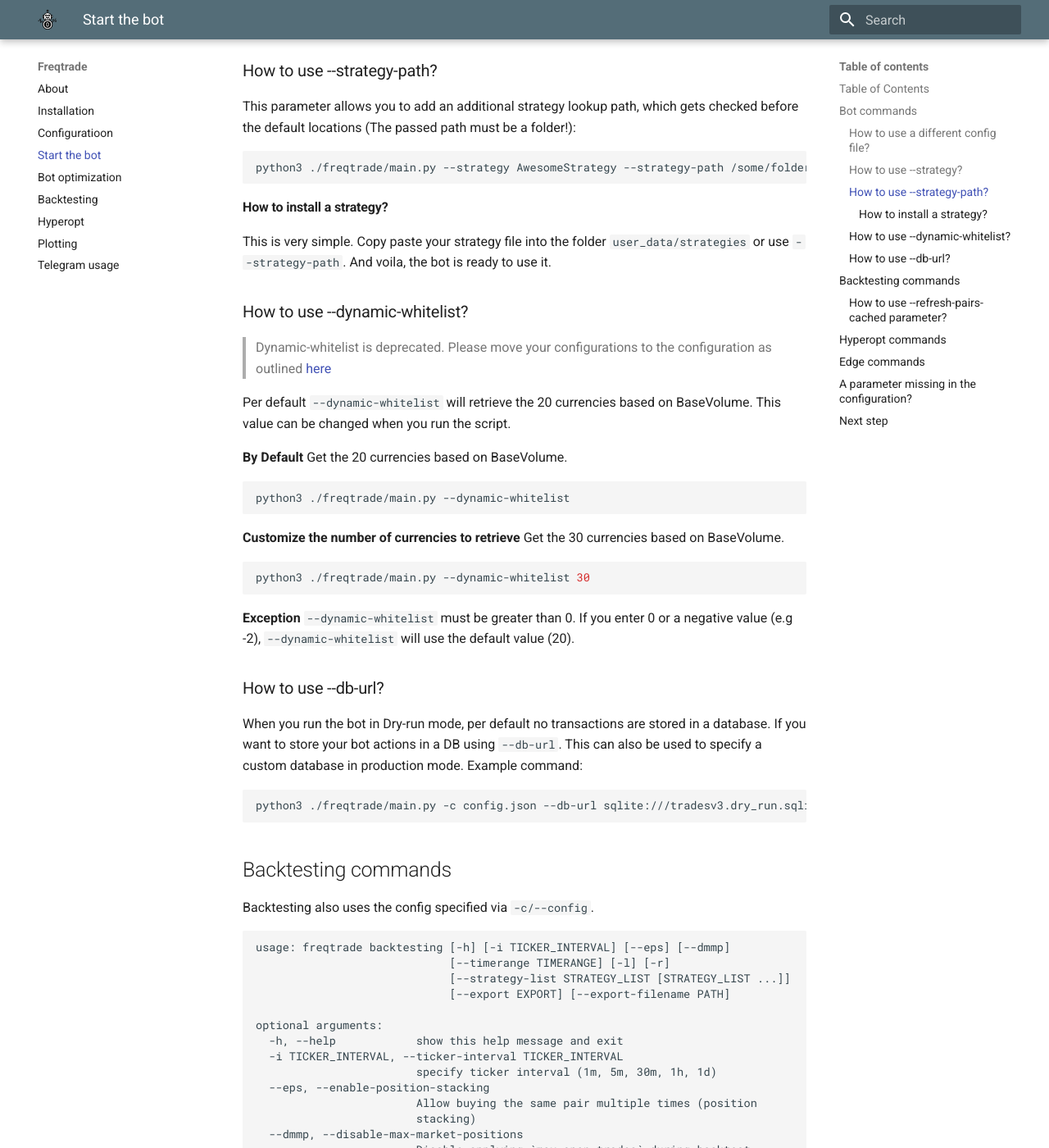
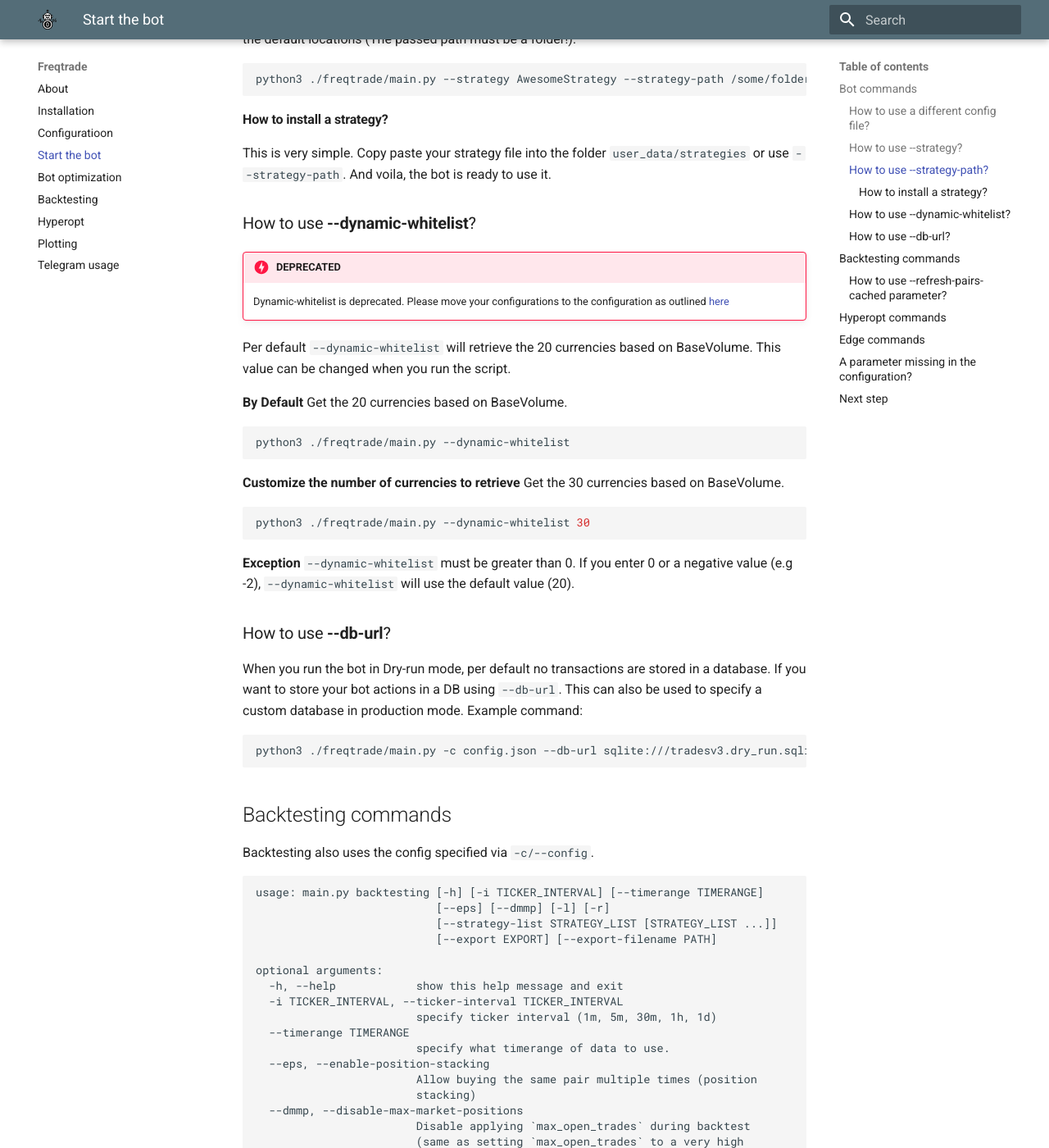
Before and after one commit to jacksonmori755/Crypto-trading-bot, an MkDocs documentation site: the page built from docs/bot-usage.md, in a window 1280 px wide and 1400 px high, scrolled down 1669 px. Shown: the whole window at 82% size. Built offline with MkDocs 1.6.1 and Material for MkDocs 9.7.7, drawn with Linux system fonts in a browser that asks for light colours; some of the changed text lies outside the part shown.

````diff
--- a/docs/bot-usage.md
+++ b/docs/bot-usage.md
@@ -1,32 +1,28 @@
-# Bot usage
+# Start the bot
 
-This page explains the difference parameters of the bot and how to run it.
+This page explains the different parameters of the bot and how to run it.
 
-## Table of Contents
-
-- [Bot commands](#bot-commands)
-- [Backtesting commands](#backtesting-commands)
-- [Hyperopt commands](#hyperopt-commands)
 
 ## Bot commands
 
 ```
-usage: freqtrade [-h] [-v] [--version] [-c PATH] [-d PATH] [-s NAME]
-                 [--strategy-path PATH] [--dynamic-whitelist [INT]]
-                 [--db-url PATH]
-                 {backtesting,hyperopt} ...
+usage: main.py [-h] [-v] [--version] [-c PATH] [-d PATH] [-s NAME]
+               [--strategy-path PATH] [--customhyperopt NAME]
+               [--dynamic-whitelist [INT]] [--db-url PATH]
+               {backtesting,edge,hyperopt} ...
 
 Simple High Frequency Trading Bot for crypto currencies
 
 positional arguments:
-  {backtesting,hyperopt}
+  {backtesting,edge,hyperopt}
     backtesting         backtesting module
+    edge                edge module
     hyperopt            hyperopt module
 
 optional arguments:
   -h, --help            show this help message and exit
-  -v, --verbose         be verbose
-  --version             show program's version number and exit
+  -v, --verbose         verbose mode (-vv for more, -vvv to get all messages)
+  --version             show program\'s version number and exit
   -c PATH, --config PATH
                         specify configuration file (default: config.json)
   -d PATH, --datadir PATH
@@ -34,12 +30,15 @@ optional arguments:
   -s NAME, --strategy NAME
                         specify strategy class name (default: DefaultStrategy)
   --strategy-path PATH  specify additional strategy lookup path
+  --customhyperopt NAME
+                        specify hyperopt class name (default:
+                        DefaultHyperOpts)
   --dynamic-whitelist [INT]
                         dynamically generate and update whitelist based on 24h
-                        BaseVolume (default: 20) DEPRECATED
+                        BaseVolume (default: 20) DEPRECATED.
   --db-url PATH         Override trades database URL, this is useful if
                         dry_run is enabled or in custom deployments (default:
-                        sqlite:///tradesv3.sqlite)
+                        None)
 ```
 
 ### How to use a different config file?
@@ -51,7 +50,7 @@ default, the bot will load the file `./config.json`
 python3 ./freqtrade/main.py -c path/far/far/away/config.json
 ```
 
-### How to use --strategy?
+### How to use **--strategy**?
 
 This parameter will allow you to load your custom strategy class.
 Per default without `--strategy` or `-s` the bot will load the
@@ -74,7 +73,7 @@ message the reason (File not found, or errors in your code).
 
 Learn more about strategy file in [optimize your bot](https://github.com/freqtrade/freqtrade/blob/develop/docs/bot-optimization.md).
 
-### How to use --strategy-path?
+### How to use **--strategy-path**?
 
 This parameter allows you to add an additional strategy lookup path, which gets
 checked before the default locations (The passed path must be a folder!):
@@ -87,9 +86,10 @@ python3 ./freqtrade/main.py --strategy AwesomeStrategy --strategy-path /some/fol
 This is very simple. Copy paste your strategy file into the folder
 `user_data/strategies` or use `--strategy-path`. And voila, the bot is ready to use it.
 
-### How to use --dynamic-whitelist?
+### How to use **--dynamic-whitelist**?
 
-> Dynamic-whitelist is deprecated. Please move your configurations to the configuration as outlined [here](docs/configuration.md#Dynamic-Pairlists)
+!!! danger "DEPRECATED"
+    Dynamic-whitelist is deprecated. Please move your configurations to the configuration as outlined [here](docs/configuration.md#Dynamic-Pairlists)
 
 Per default `--dynamic-whitelist` will retrieve the 20 currencies based
 on BaseVolume. This value can be changed when you run the script.
@@ -113,7 +113,7 @@ python3 ./freqtrade/main.py --dynamic-whitelist 30
 negative value (e.g -2), `--dynamic-whitelist` will use the default
 value (20).
 
-### How to use --db-url?
+### How to use **--db-url**?
 
 When you run the bot in Dry-run mode, per default no transactions are
 stored in a database. If you want to store your bot actions in a DB
@@ -129,15 +129,17 @@ python3 ./freqtrade/main.py -c config.json --db-url sqlite:///tradesv3.dry_run.s
 Backtesting also uses the config specified via `-c/--config`.
 
 ```
-usage: freqtrade backtesting [-h] [-i TICKER_INTERVAL] [--eps] [--dmmp]
-                             [--timerange TIMERANGE] [-l] [-r]
-                             [--strategy-list STRATEGY_LIST [STRATEGY_LIST ...]]
-                             [--export EXPORT] [--export-filename PATH]
+usage: main.py backtesting [-h] [-i TICKER_INTERVAL] [--timerange TIMERANGE]
+                           [--eps] [--dmmp] [-l] [-r]
+                           [--strategy-list STRATEGY_LIST [STRATEGY_LIST ...]]
+                           [--export EXPORT] [--export-filename PATH]
 
 optional arguments:
   -h, --help            show this help message and exit
   -i TICKER_INTERVAL, --ticker-interval TICKER_INTERVAL
                         specify ticker interval (1m, 5m, 30m, 1h, 1d)
+  --timerange TIMERANGE
+                        specify what timerange of data to use.
   --eps, --enable-position-stacking
                         Allow buying the same pair multiple times (position
                         stacking)
````
Also changed, not shown: other parts of docs/bot-usage.md (+4 -6 lines).
